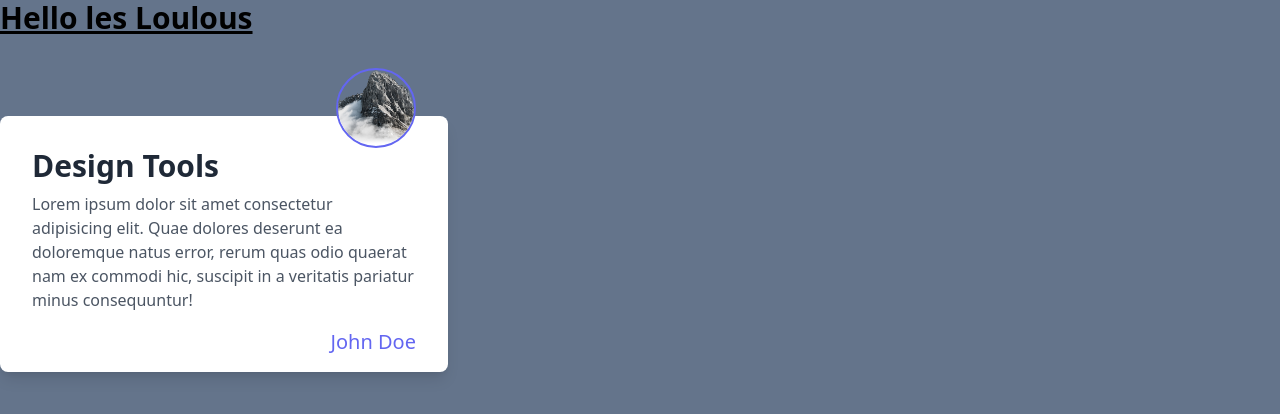
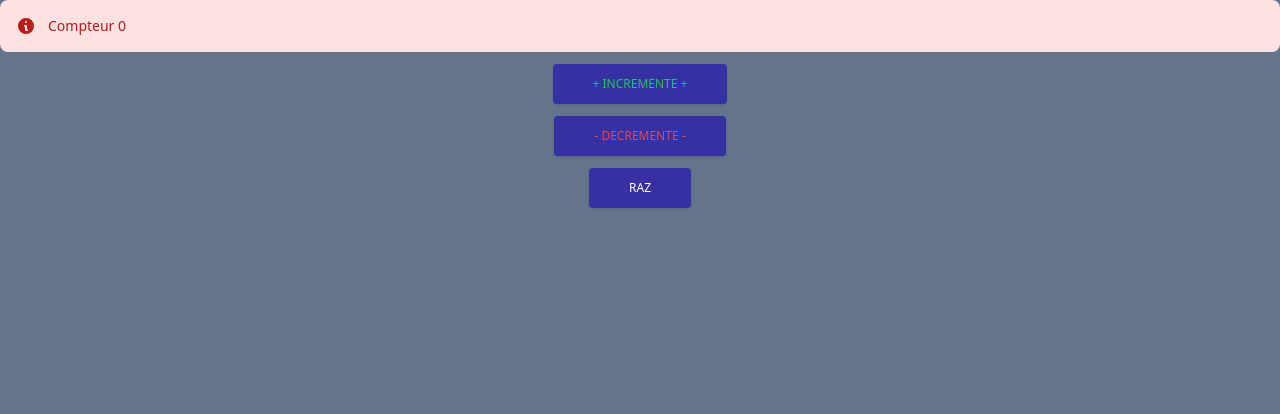
Before and after one commit to oliv42/ReactTailWindPlay, a React app: page / in a window 1280 px wide. Shown: the top 414 px of the page. Built offline with nearby package versions, Linux system fonts and the light colour scheme; the HTML template or start-up script is replaced by a standard one.

Commit message:
test useReducer

```diff
--- a/src/App.css
+++ b/src/App.css
@@ -494,18 +494,22 @@ video {
     max-width: 1536px;
   }
 }
-.my-20 {
-  margin-top: 5rem;
-  margin-bottom: 5rem;
+.mx-auto {
+  margin-left: auto;
+  margin-right: auto;
 }
-.-mt-16 {
-  margin-top: -4rem;
+.my-3 {
+  margin-top: 0.75rem;
+  margin-bottom: 0.75rem;
 }
-.mt-2 {
-  margin-top: 0.5rem;
+.mr-3 {
+  margin-right: 0.75rem;
 }
-.mt-4 {
-  margin-top: 1rem;
+.block {
+  display: block;
+}
+.inline {
+  display: inline;
 }
 .flex {
   display: -ms-flexbox;
@@ -514,98 +518,81 @@ video {
 .h-\[100vh\] {
   height: 100vh;
 }
-.h-20 {
-  height: 5rem;
+.h-5 {
+  height: 1.25rem;
 }
-.w-20 {
-  width: 5rem;
+.w-5 {
+  width: 1.25rem;
 }
-.max-w-md {
-  max-width: 28rem;
-}
-.justify-end {
-  -ms-flex-pack: end;
-      justify-content: flex-end;
-}
-.justify-center {
-  -ms-flex-pack: center;
-      justify-content: center;
+.rounded {
+  border-radius: 0.25rem;
 }
 .rounded-lg {
   border-radius: 0.5rem;
-}
-.rounded-full {
-  border-radius: 9999px;
-}
-.border-2 {
-  border-width: 2px;
-}
-.border-indigo-500 {
-  --tw-border-opacity: 1;
-  border-color: rgb(99 102 241 / var(--tw-border-opacity));
 }
 .bg-slate-500 {
   --tw-bg-opacity: 1;
   background-color: rgb(100 116 139 / var(--tw-bg-opacity));
 }
-.bg-white {
+.bg-indigo-800 {
   --tw-bg-opacity: 1;
-  background-color: rgb(255 255 255 / var(--tw-bg-opacity));
+  background-color: rgb(55 48 163 / var(--tw-bg-opacity));
 }
-.object-cover {
-  -o-object-fit: cover;
-     object-fit: cover;
+.bg-red-100 {
+  --tw-bg-opacity: 1;
+  background-color: rgb(254 226 226 / var(--tw-bg-opacity));
 }
-.py-4 {
-  padding-top: 1rem;
-  padding-bottom: 1rem;
+.p-4 {
+  padding: 1rem;
 }
-.px-8 {
-  padding-left: 2rem;
-  padding-right: 2rem;
+.py-3 {
+  padding-top: 0.75rem;
+  padding-bottom: 0.75rem;
 }
-.text-3xl {
-  font-size: 1.875rem;
-  line-height: 2.25rem;
+.px-10 {
+  padding-left: 2.5rem;
+  padding-right: 2.5rem;
 }
-.text-xl {
-  font-size: 1.25rem;
-  line-height: 1.75rem;
+.text-xs {
+  font-size: 0.75rem;
+  line-height: 1rem;
 }
-.font-bold {
-  font-weight: 700;
-}
-.font-semibold {
-  font-weight: 600;
+.text-sm {
+  font-size: 0.875rem;
+  line-height: 1.25rem;
 }
 .font-medium {
   font-weight: 500;
 }
-.text-gray-800 {
+.uppercase {
+  text-transform: uppercase;
+}
+.text-red-700 {
   --tw-text-opacity: 1;
-  color: rgb(31 41 55 / var(--tw-text-opacity));
+  color: rgb(185 28 28 / var(--tw-text-opacity));
 }
-.text-gray-600 {
+.text-green-500 {
   --tw-text-opacity: 1;
-  color: rgb(75 85 99 / var(--tw-text-opacity));
+  color: rgb(34 197 94 / var(--tw-text-opacity));
 }
-.text-indigo-500 {
+.text-red-500 {
   --tw-text-opacity: 1;
-  color: rgb(99 102 241 / var(--tw-text-opacity));
+  color: rgb(239 68 68 / var(--tw-text-opacity));
 }
-.underline {
-  -webkit-text-decoration-line: underline;
-          text-decoration-line: underline;
+.text-white {
+  --tw-text-opacity: 1;
+  color: rgb(255 255 255 / var(--tw-text-opacity));
 }
-.shadow-lg {
-  --tw-shadow: 0 10px 15px -3px rgb(0 0 0 / 0.1), 0 4px 6px -4px rgb(0 0 0 / 0.1);
-  --tw-shadow-colored: 0 10px 15px -3px var(--tw-shadow-color), 0 4px 6px -4px var(--tw-shadow-color);
+.shadow {
+  --tw-shadow: 0 1px 3px 0 rgb(0 0 0 / 0.1), 0 1px 2px -1px rgb(0 0 0 / 0.1);
+  --tw-shadow-colored: 0 1px 3px 0 var(--tw-shadow-color), 0 1px 2px -1px var(--tw-shadow-color);
   box-shadow: var(--tw-ring-offset-shadow, 0 0 #0000), var(--tw-ring-shadow, 0 0 #0000), var(--tw-shadow);
 }
-@media (min-width: 768px) {
-
-  .md\:justify-end {
-    -ms-flex-pack: end;
-        justify-content: flex-end;
-  }
+.hover\:bg-indigo-700:hover {
+  --tw-bg-opacity: 1;
+  background-color: rgb(67 56 202 / var(--tw-bg-opacity));
 }
+.focus\:outline-none:focus {
+  outline: 2px solid transparent;
+  outline-offset: 2px;
+}
--- a/src/App.js
+++ b/src/App.js
@@ -1,35 +1,12 @@
 import React, { Component } from "react";
 import "./App.css";
-import imageCard from "../public/mountainpng-.png";
+import Counts from "./components/Counts";
 
 class App extends Component {
   render() {
     return (
       <div className="h-[100vh] bg-slate-500">
-        <h1 className="text-3xl font-bold underline">Hello les Loulous</h1>
-        <div className="max-w-md py-4 px-8 bg-white shadow-lg rounded-lg my-20">
-          <div className="flex justify-center md:justify-end -mt-16">
-            <img
-              className="w-20 h-20 object-cover rounded-full border-2 border-indigo-500"
-              src={imageCard}
-              alt="Une belle montagne"
-            />
-          </div>
-          <div>
-            <h2 className="text-gray-800 text-3xl font-semibold">Design Tools</h2>
-            <p className="mt-2 text-gray-600">
-              Lorem ipsum dolor sit amet consectetur adipisicing elit. Quae
-              dolores deserunt ea doloremque natus error, rerum quas odio
-              quaerat nam ex commodi hic, suscipit in a veritatis pariatur minus
-              consequuntur!
-            </p>
-          </div>
-          <div className="flex justify-end mt-4">
-            <a href="#" className="text-xl font-medium text-indigo-500">
-              John Doe
-            </a>
-          </div>
-        </div>
+        <Counts />
       </div>
     );
   }
--- /dev/null
+++ b/src/components/Counts.js
@@ -0,0 +1,49 @@
+import React, { useReducer } from "react";
+
+const initialState = 0;
+const reducer = (state, action) => {
+    switch (action) {
+        case 'increment':
+            return state +1;
+        case 'decrement':
+            return state - 1;
+        case 'raz':
+                return state = 0;
+        default:
+            throw new Error("Action dispache counter doesn't existe");
+    }
+};
+export default function Counts() {
+    const styleTailwind =
+        "block uppercase mx-auto my-3 shadow bg-indigo-800 hover:bg-indigo-700 focus:shadow-outline focus:outline-none text-xs py-3 px-10 rounded";
+
+    const [count, dispatch] = useReducer(reducer, initialState);
+    return (
+        <div>
+            <div
+                className="flex bg-red-100 rounded-lg p-4 text-sm text-red-700"
+                role="alert"
+            >
+                <svg
+                    className="w-5 h-5 inline mr-3"
+                    fill="currentColor"
+                    viewBox="0 0 20 20"
+                    xmlns="http://www.w3.org/2000/svg"
+                >
+                    <path
+                        fillRule="evenodd"
+                        d="M18 10a8 8 0 11-16 0 8 8 0 0116 0zm-7-4a1 1 0 11-2 0 1 1 0 012 0zM9 9a1 1 0 000 2v3a1 1 0 001 1h1a1 1 0 100-2v-3a1 1 0 00-1-1H9z"
+                        clipRule="evenodd"
+                    ></path>
+                </svg>
+                <div>
+                    <span className="font-medium">Compteur</span> {count}
+                </div>
+            </div>
+
+            <button className={styleTailwind + ' text-green-500'} onClick={() => dispatch('increment')}>+ Incremente +</button>
+            <button className={styleTailwind + ' text-red-500'} onClick={() => dispatch('decrement')}>- Decremente -</button>
+            <button className={styleTailwind + ' text-white'} onClick={() => dispatch('raz')}>RAZ</button>
+        </div>
+    );
+}
```
